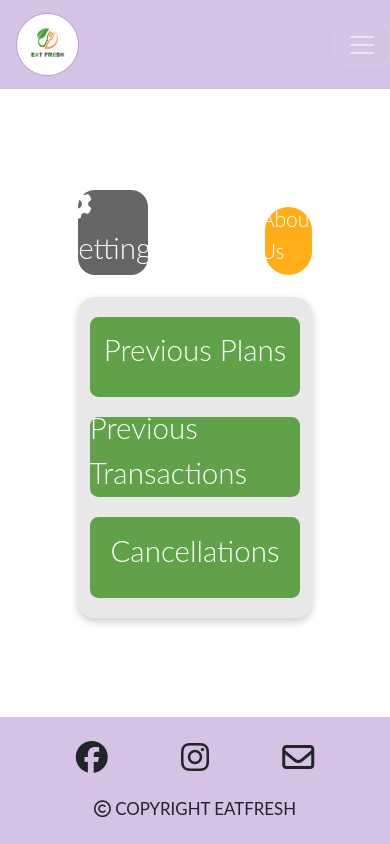
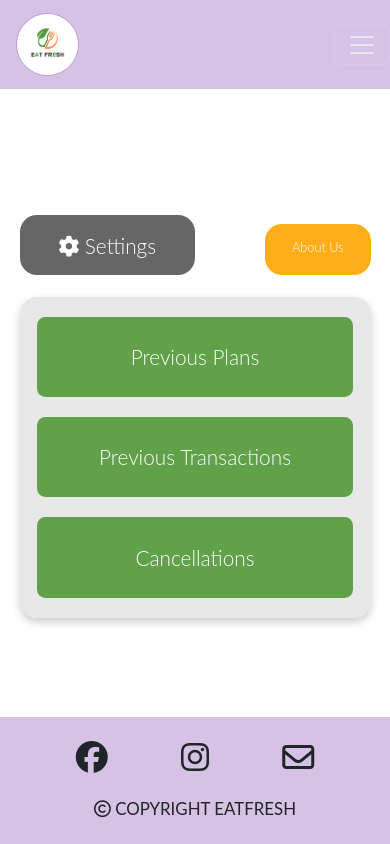
Before and after one commit to Globetrottercode/react_eat_fresh, a React (Create React App) app: page /settings in a window 390 px wide. Built offline with nearby package versions, Linux system fonts and the light colour scheme.

Commit message:
made settings.js page responsive for phones and tablets

```diff
--- a/src/css/settings.module.css
+++ b/src/css/settings.module.css
@@ -343,3 +343,60 @@
   font-size: 2.5vh;
   font-weight: 300;
 }
+/* ///////////////////// Settings.js ///////////////////// */
+
+@media (max-width: 913px) {
+  .settingCard {
+    width: 90%;
+  }
+  .settingsLabel {
+    width: 50%;
+    height: 70%;
+  }
+  .settingsLabel > p {
+    font-size: 2rem;
+    /* margin-top: 10%; */
+  }
+  .settingsAboutUs {
+    width: 30%;
+    height: 60%;
+    border-radius: 2vh;
+  }
+
+  .settingsAboutUs > p {
+    /* margin-top: 12%; */
+    font-size: 1.5rem;
+  }
+  .settingCardBody > div > p {
+    margin-top: 5%;
+    font-size: 1.3rem;
+  }
+}
+
+@media (max-width: 500px) {
+  .settingCard {
+    width: 90%;
+  }
+  .settingsLabel {
+    width: 50%;
+    height: 70%;
+  }
+  .settingsLabel > p {
+    font-size: 1.3rem;
+    margin-top: 10%;
+  }
+  .settingsAboutUs {
+    width: 30%;
+    height: 60%;
+    border-radius: 2vh;
+  }
+
+  .settingsAboutUs > p {
+    margin-top: 12%;
+    font-size: 0.8rem;
+  }
+  .settingCardBody > div > p {
+    margin-top: 5%;
+    font-size: 1.3rem;
+  }
+}
```
